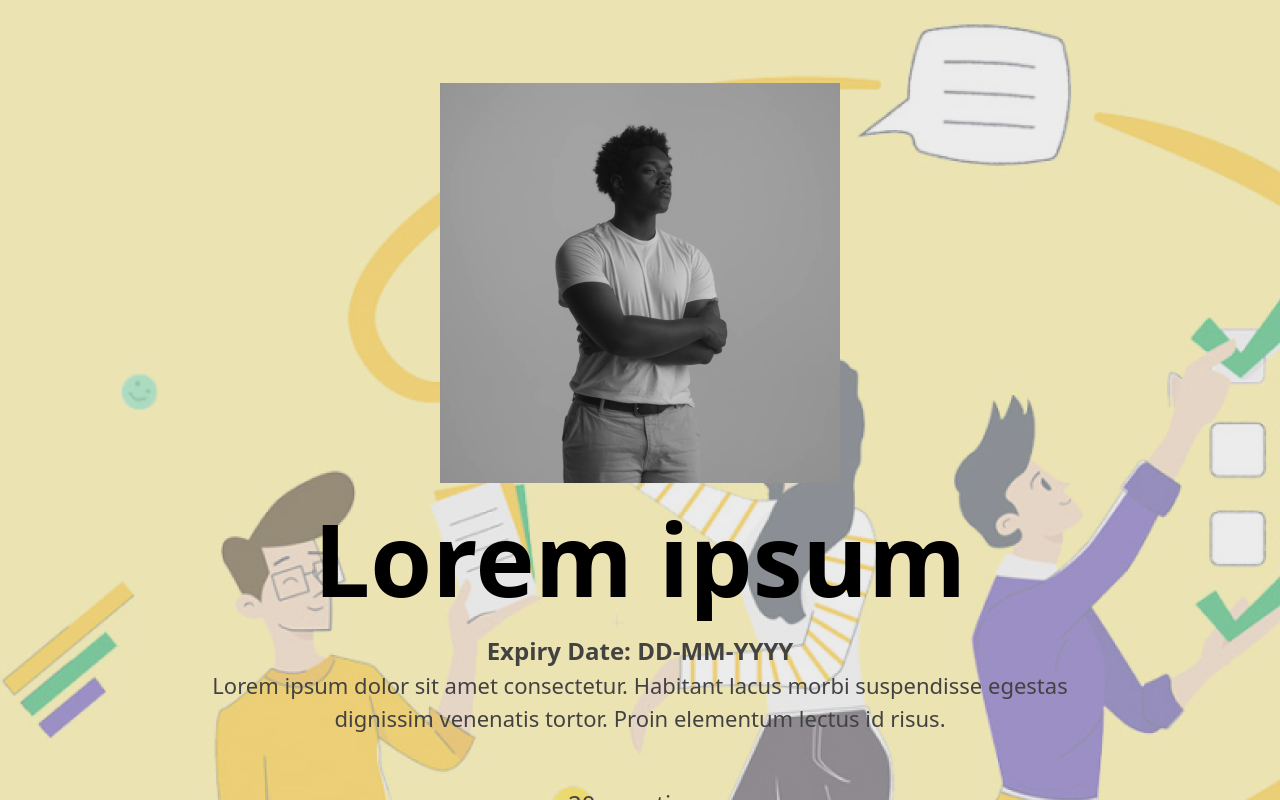
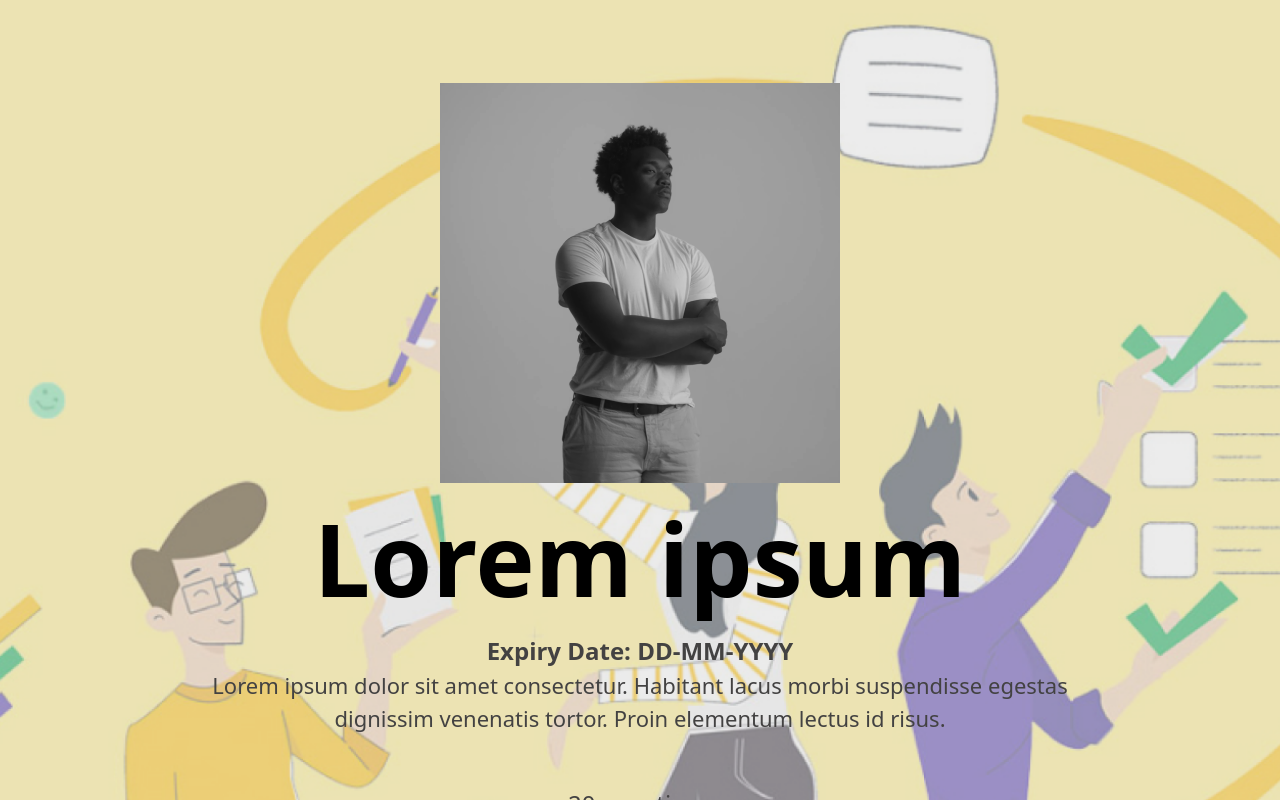
Before and after one commit to Intuneteq/survey-app-2, a React (Vite) app in the folder frontend/: page /published in a window 1280 px wide. Shown: the top 800 px of the page. Built offline with nearby package versions, Linux system fonts and the light colour scheme; a web font is replaced by a local one.

Commit message:
feat: added published background image

```diff
--- a/frontend/src/assets/images.ts
+++ b/frontend/src/assets/images.ts
@@ -1,5 +1,4 @@
 // Import the image Like this
-import histogram from "./histogram.png";
 import welcome from "./OBJECTS.png";
 import google from "./Google svg.png";
 import apple from "./Apple Svg.png"
@@ -8,7 +7,6 @@ import backImg from "./Rectangle 93.png"
 
 // Make sure us export it by passing it into this images object.
 const Images = {
-  histogram,
   welcome,
   google,
   apple,
--- a/frontend/src/components/atoms/Buttons/AuthButton.tsx
+++ b/frontend/src/components/atoms/Buttons/AuthButton.tsx
@@ -2,8 +2,8 @@ type Props = {
   width: string;
   height: string;
   text: string;
-  backgroundColor: "string";
-  color: "string";
+  backgroundColor: string;
+  color: string;
 };
 
 export default function AuthButton({
--- a/frontend/src/pages/auth/Login.tsx
+++ b/frontend/src/pages/auth/Login.tsx
@@ -13,7 +13,6 @@ export default function Login() {
   const { google, apple } = Images;
 
   return (
-    <>
     <section className="py-20 xl:py-24">
       <div className="flex-col flex justify-center items-center  w-full">
         <AuthHeader
@@ -96,6 +95,5 @@ export default function Login() {
         to="/register"
       />
     </section>
-    </>
   );
 }
--- a/frontend/src/pages/published/PublishedLayout.tsx
+++ b/frontend/src/pages/published/PublishedLayout.tsx
@@ -2,10 +2,10 @@ import { Images } from "../../assets";
 import { AuthButton } from "../../components/atoms";
 
 export default function PublishedLayout() {
-  const { picture, backImg } = Images;
+  const { picture } = Images;
 
   return (
-    <main className="" style={{ backgroundImage: `url(${backImg})` }}>
+    <main className="bg-published bg-cover bg-no-repeat bg-center" >
       <div className=" flex justify-center">
         <div className="  max-w-[53.75rem] py-[5.19rem]">
           <div className="w-full flex justify-center">
--- a/frontend/tailwind.config.ts
+++ b/frontend/tailwind.config.ts
@@ -20,8 +20,10 @@ export default {
         xl: "1300px",
         // => @media (min-width: 1300px) { ... }
       },
+      backgroundImage: {
+        published: "url('/published.png')",
+      }
       // fontSize: {},
-      // colors: {},
     },
   },
   plugins: [],
```
Also changed, not shown: frontend/public/histogram.png (renamed from frontend/src/assets/histogram.png), frontend/public/published.png (added). Lines whose indentation alone changed are shown as unchanged.
